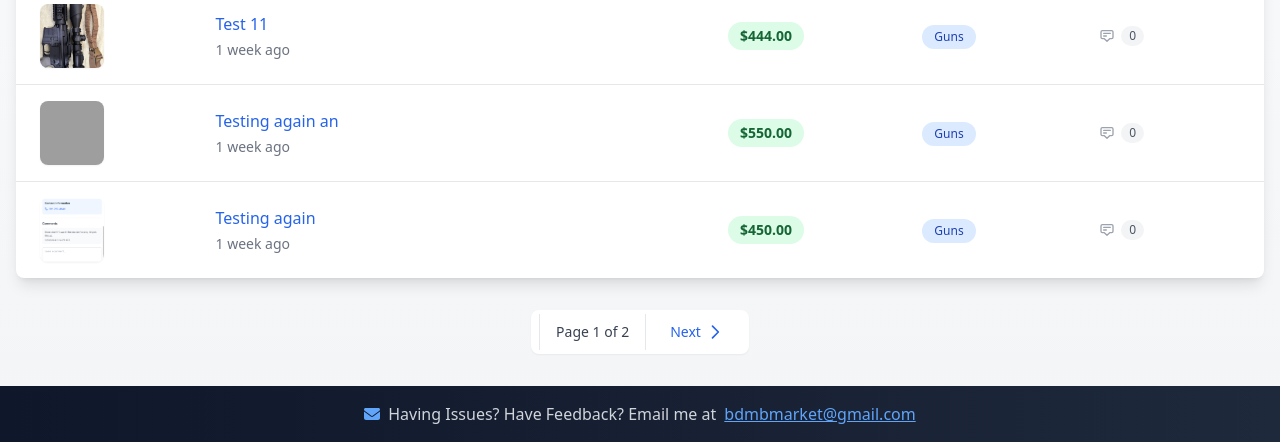
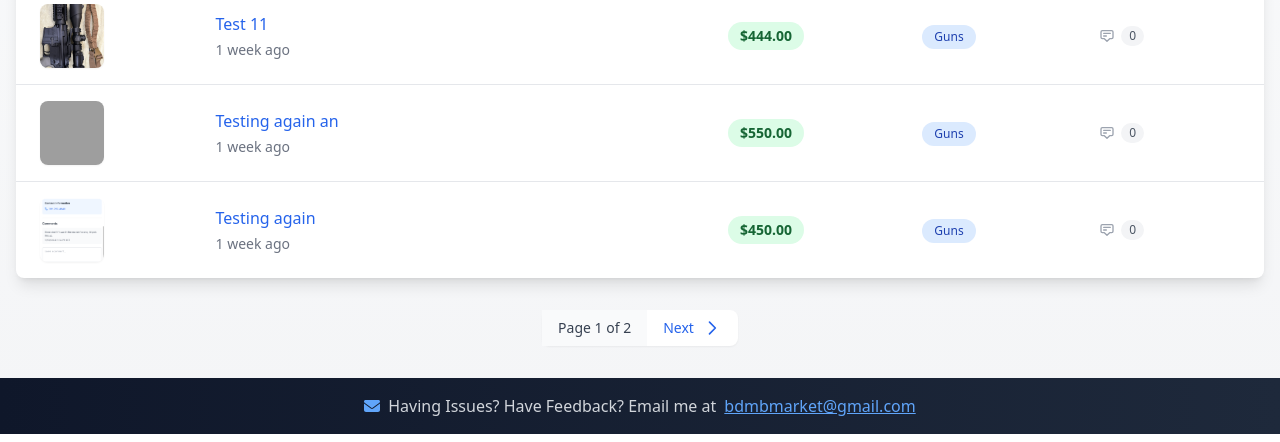
Before and after one commit to cnichols1734/bdmb_marketplace, a Flask app: page / in a window 1280 px wide. Shown: the part 1054-1496 px from the top of the page. Run offline with Flask 3, Linux system fonts and the light colour scheme; some libraries are stand-ins or nearby versions; grey boxes are pictures that could not be loaded.

Commit message:
updated next button style

```diff
--- a/templates/index.html
+++ b/templates/index.html
@@ -262,32 +262,32 @@
 
 <!-- Enhanced Pagination -->
 {% if total_pages > 1 %}
-<div class="mt-8 flex justify-center items-center space-x-4">
-    <div class="bg-white rounded-lg shadow-sm px-2 py-1 flex items-center space-x-2">
+<div class="mt-8 flex justify-center items-center">
+    <nav class="flex items-center bg-white rounded-lg shadow-sm" aria-label="Pagination">
         {% if current_page > 1 %}
         <a href="{{ url_for('index', page=(current_page-1), search=request.args.get('search', ''), category=request.args.get('category', 'All')) }}"
-           class="px-4 py-2 text-sm font-medium text-blue-600 hover:bg-blue-50 rounded-md transition-colors duration-200 flex items-center">
-            <svg class="w-5 h-5 mr-1" fill="none" stroke="currentColor" viewBox="0 0 24 24">
+           class="relative inline-flex items-center px-4 py-2 text-sm font-medium text-blue-600 hover:bg-blue-50 rounded-l-lg transition-colors duration-200">
+            <svg class="w-5 h-5 mr-2" fill="none" stroke="currentColor" viewBox="0 0 24 24">
                 <path stroke-linecap="round" stroke-linejoin="round" stroke-width="2" d="M15 19l-7-7 7-7"/>
             </svg>
             Previous
         </a>
         {% endif %}
 
-        <div class="px-4 py-2 text-sm font-medium text-gray-700 border-l border-r border-gray-200">
-            Page {{ current_page }} of {{ total_pages }}
+        <div class="relative inline-flex items-center px-4 py-2 text-sm font-medium text-gray-700 bg-gray-50">
+            <span>Page {{ current_page }} of {{ total_pages }}</span>
         </div>
 
         {% if current_page < total_pages %}
         <a href="{{ url_for('index', page=(current_page+1), search=request.args.get('search', ''), category=request.args.get('category', 'All')) }}"
-           class="px-4 py-2 text-sm font-medium text-blue-600 hover:bg-blue-50 rounded-md transition-colors duration-200 flex items-center">
+           class="relative inline-flex items-center px-4 py-2 text-sm font-medium text-blue-600 hover:bg-blue-50 rounded-r-lg transition-colors duration-200">
             Next
-            <svg class="w-5 h-5 ml-1" fill="none" stroke="currentColor" viewBox="0 0 24 24">
+            <svg class="w-5 h-5 ml-2" fill="none" stroke="currentColor" viewBox="0 0 24 24">
                 <path stroke-linecap="round" stroke-linejoin="round" stroke-width="2" d="M9 5l7 7-7 7"/>
             </svg>
         </a>
         {% endif %}
-    </div>
+    </nav>
 </div>
 {% endif %}
 
```
